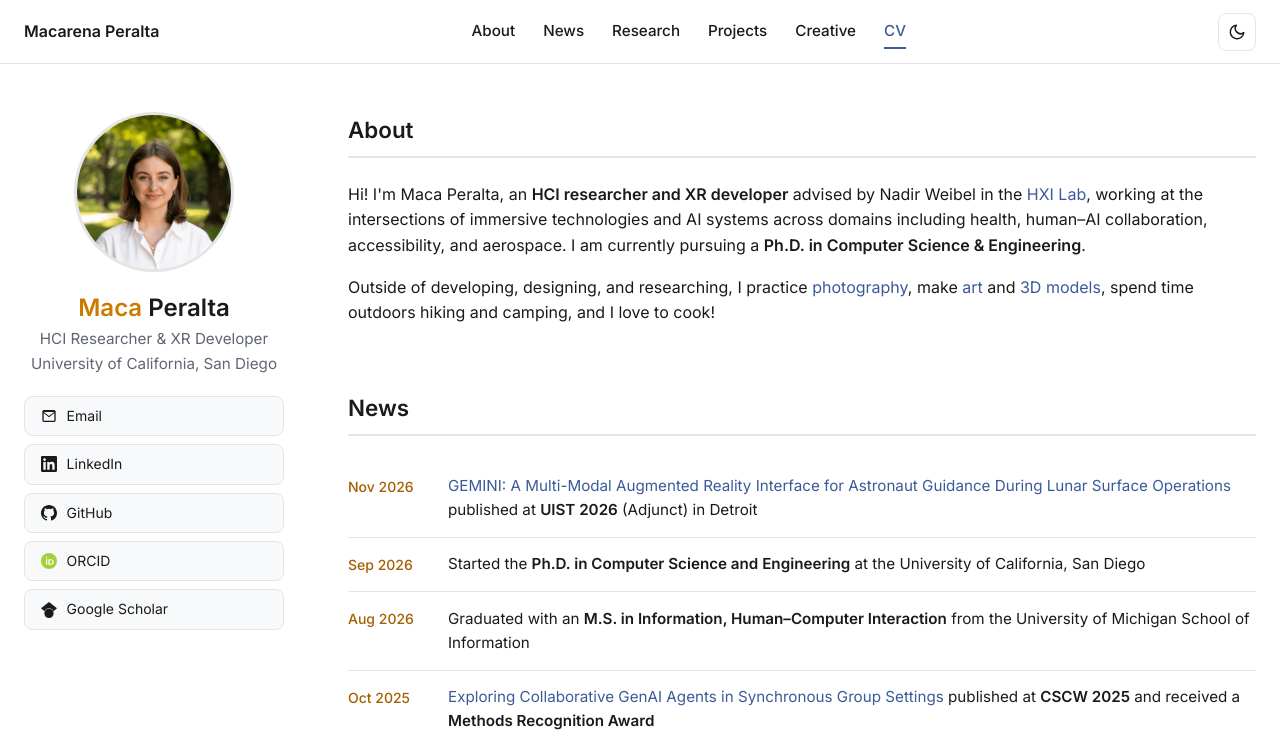
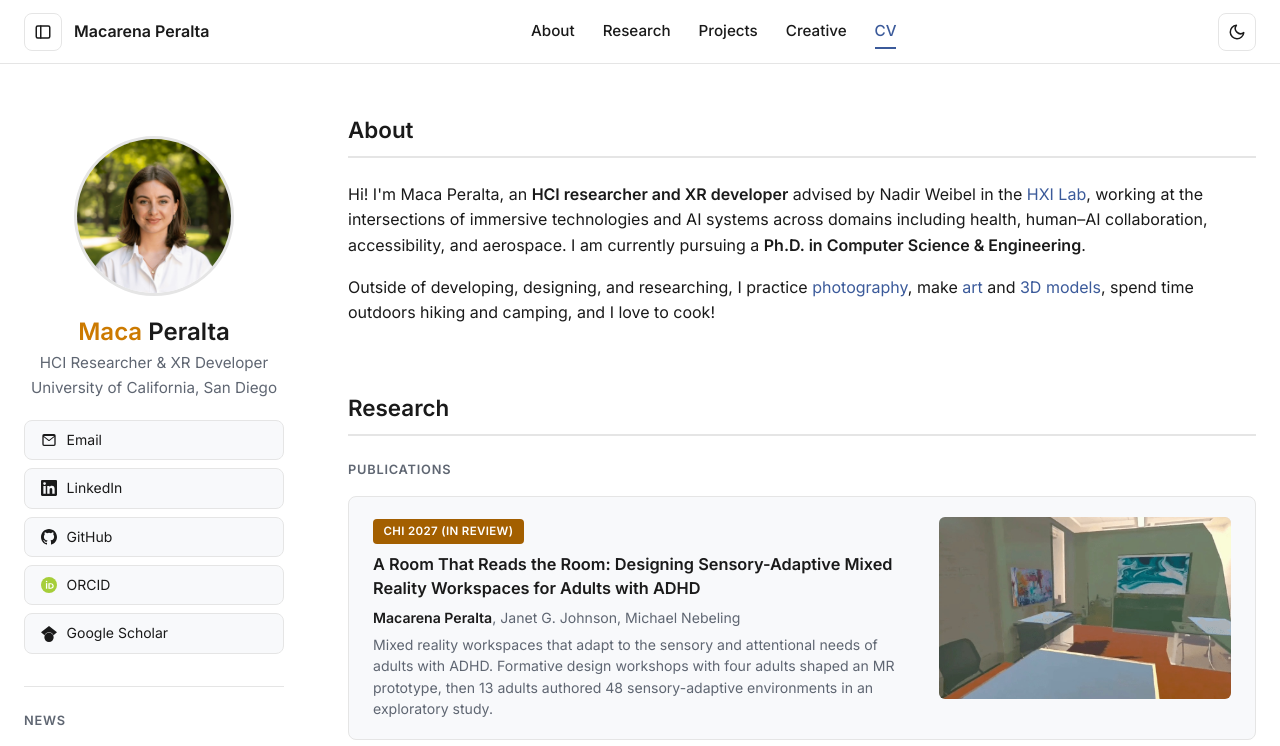
Before and after one commit to MacaPeralta/MacaPeralta.github.io, a plain HTML site: page index.html in a window 1280 px wide. Shown: the top 746 px of the page. Drawn offline with Linux system fonts and the light colour scheme.

Commit message:
Collapsible side panel with News moved into it
Co-Authored-By: Claude Opus 5.5 <noreply@anthropic.com>

```diff
--- a/home.css
+++ b/home.css
@@ -120,16 +120,78 @@ ul { list-style: none; }
   padding: 3rem 1.5rem 2rem;
   display: flex;
   align-items: flex-start;
-  gap: 4rem;
 }
 
+/* ---------- Collapsible side panel ---------- */
 .sidebar {
-  width: 260px;
+  --panel: 260px;
+  width: var(--panel);
+  margin-right: 4rem;
   flex-shrink: 0;
   text-align: center;
   position: sticky;
-  top: 96px;
+  top: 72px;
+  max-height: calc(100vh - 80px);
+  padding: 24px 0 1.5rem;          /* room for the Sol de Mayo's rays */
+  overflow-x: hidden;
+  overflow-y: auto;
+  scrollbar-width: thin;
+  transition: width .35s ease, margin-right .35s ease, opacity .25s ease, visibility 0s;
 }
+.sidebar__inner { width: var(--panel); }
+html.sidebar-closed .sidebar {
+  width: 0;
+  margin-right: 0;
+  opacity: 0;
+  visibility: hidden;
+  transition: width .35s ease, margin-right .35s ease, opacity .2s ease, visibility 0s .35s;
+}
+html:not(.sidebar-ready) .sidebar { transition: none; }
+@media (prefers-reduced-motion: reduce) { .sidebar { transition: none !important; } }
+
+.nav__left { display: flex; align-items: center; gap: .75rem; min-width: 0; }
+.sidebar-toggle {
+  width: 38px;
+  height: 38px;
+  flex-shrink: 0;
+  display: grid;
+  place-items: center;
+  background: none;
+  border: 1px solid var(--border);
+  border-radius: 8px;
+  color: var(--text);
+  cursor: pointer;
+  transition: background-color .2s, color .2s;
+}
+.sidebar-toggle:hover { background: var(--card); color: var(--accent); }
+.sidebar-toggle svg { width: 18px; height: 18px; }
+html.sidebar-closed .sidebar-toggle { color: var(--muted); }
+
+/* News, inside the panel */
+.sidebar-news {
+  margin-top: 2rem;
+  padding: 1.5rem 0 0;
+  border-top: 1px solid var(--border);
+  text-align: left;
+}
+.sidebar-news h2 {
+  margin: 0 0 .5rem;
+  padding: 0;
+  border: 0;
+  font-size: .8rem;
+  font-weight: 600;
+  letter-spacing: .06em;
+  text-transform: uppercase;
+  color: var(--muted);
+}
+.sidebar .news li {
+  flex-direction: column;
+  gap: .15rem;
+  padding: .7rem 0;
+  font-size: .85rem;
+  line-height: 1.5;
+}
+.sidebar .news__date { width: auto; font-size: .75rem; padding-top: 0; }
 .profile-photo {
   width: 160px;
   height: 160px;
@@ -463,10 +525,15 @@ a.project:hover h3 { color: var(--accent); }
   .layout { flex-direction: column; gap: 2rem; padding: 2rem 1rem; }
   .sidebar {
     width: 100%;
+    margin-right: 0;
     position: static;
+    max-height: none;
+    overflow: visible;
     padding-bottom: 2rem;
     border-bottom: 1px solid var(--border);
   }
+  .sidebar__inner { width: auto; }
+  html.sidebar-closed .sidebar { display: none; }
   .social-links { flex-direction: row; flex-wrap: wrap; justify-content: center; }
   .nav__brand { display: none; }
   .nav__inner { padding: 0 1rem; }
--- a/index.html
+++ b/index.html
@@ -55,6 +55,7 @@
     try { saved = localStorage.getItem('theme'); } catch (e) {}
     var theme = saved || (window.matchMedia('(prefers-color-scheme: dark)').matches ? 'dark' : 'light');
     document.documentElement.setAttribute('data-theme', theme);
+    try { if (localStorage.getItem('sidebar') === 'closed') document.documentElement.classList.add('sidebar-closed'); } catch (e) {}
   })();
 </script>
 </head>
@@ -63,10 +64,14 @@
 <!-- ======================= NAV ======================= -->
 <nav class="nav">
   <div class="nav__inner">
+    <div class="nav__left">
+      <button class="sidebar-toggle" type="button" aria-controls="sidebar" aria-expanded="true" aria-label="Hide side panel">
+        <svg viewBox="0 0 24 24" fill="none" stroke="currentColor" stroke-width="2" stroke-linecap="round" stroke-linejoin="round" aria-hidden="true"><rect x="3" y="4" width="18" height="16" rx="2"/><path d="M9 4v16"/></svg>
+      </button>
       <a class="nav__brand" href="#about">Macarena Peralta</a>
+    </div>
     <ul class="nav__links">
       <li><a href="#about">About</a></li>
-      <li><a href="#news">News</a></li>
       <li><a href="#research">Research</a></li>
       <li><a href="#projects">Projects</a></li>
       <li><a href="creative.html">Creative</a></li>
@@ -82,7 +87,8 @@
 <div class="layout">
 
   <!-- ======================= SIDEBAR ======================= -->
-  <aside class="sidebar">
+  <aside class="sidebar" id="sidebar">
+    <div class="sidebar__inner">
       <!-- Hover: photo turns into the Sol de Mayo (eyes follow the cursor).
            Click: the sun winks and sips mate. -->
       <button class="avatar sol" type="button" aria-label="Portrait of Macarena Peralta. Hover to meet the Sol de Mayo, click to make it wink and sip some mate.">
@@ -171,20 +177,10 @@
           Google Scholar
         </a>
       </div>
-  </aside>
-
-  <!-- ======================= MAIN ======================= -->
-  <main class="main">
-
-    <section class="bio" id="about">
-      <h2>About</h2>
-      <p>Hi! I'm Maca Peralta, an <strong>HCI researcher and XR developer</strong> advised by Nadir Weibel in the <a href="https://hxi.ucsd.edu/" target="_blank" rel="noopener">HXI Lab</a>, working at the intersections of immersive technologies and AI systems across domains including health, human–AI collaboration, accessibility, and aerospace. I am currently pursuing a <strong>Ph.D. in Computer Science &amp; Engineering</strong>.</p>
-      <p>Outside of developing, designing, and researching, I practice <a href="creative.html#photography">photography</a>, make <a href="creative.html#art">art</a> and <a href="creative.html#models">3D models</a>, spend time outdoors hiking and camping, and I love to cook!</p>
-    </section>
 
       <!-- ======================= NEWS ======================= -->
-    <section id="news">
-      <h2>News</h2>
+      <section class="sidebar-news" id="news" aria-labelledby="news-title">
+        <h2 id="news-title">News</h2>
         <ul class="news">
           <li>
             <span class="news__date">Nov 2026</span>
@@ -224,6 +220,18 @@
           </li>
         </ul>
       </section>
+    </div>
+  </aside>
+
+  <!-- ======================= MAIN ======================= -->
+  <main class="main">
+
+    <section class="bio" id="about">
+      <h2>About</h2>
+      <p>Hi! I'm Maca Peralta, an <strong>HCI researcher and XR developer</strong> advised by Nadir Weibel in the <a href="https://hxi.ucsd.edu/" target="_blank" rel="noopener">HXI Lab</a>, working at the intersections of immersive technologies and AI systems across domains including health, human–AI collaboration, accessibility, and aerospace. I am currently pursuing a <strong>Ph.D. in Computer Science &amp; Engineering</strong>.</p>
+      <p>Outside of developing, designing, and researching, I practice <a href="creative.html#photography">photography</a>, make <a href="creative.html#art">art</a> and <a href="creative.html#models">3D models</a>, spend time outdoors hiking and camping, and I love to cook!</p>
+    </section>
+
 
     <!-- ======================= RESEARCH ======================= -->
     <section id="research">
@@ -498,6 +506,26 @@
       });
     })();
 
+    // Side panel: open / close, remembered per visitor
+    (function () {
+      var root = document.documentElement;
+      var btn = document.querySelector('.sidebar-toggle');
+      function sync() {
+        var open = !root.classList.contains('sidebar-closed');
+        btn.setAttribute('aria-expanded', open);
+        btn.setAttribute('aria-label', open ? 'Hide side panel' : 'Show side panel');
+        btn.title = open ? 'Hide side panel' : 'Show side panel';
+      }
+      btn.addEventListener('click', function () {
+        root.classList.toggle('sidebar-closed');
+        try { localStorage.setItem('sidebar', root.classList.contains('sidebar-closed') ? 'closed' : 'open'); } catch (e) {}
+        sync();
+      });
+      sync();
+      // Only animate after the first paint, so a closed panel doesn't slide shut on load
+      requestAnimationFrame(function () { requestAnimationFrame(function () { root.classList.add('sidebar-ready'); }); });
+    })();
+
     // Highlight the nav link for the section on screen
     var links = document.querySelectorAll('.nav__links a');
     var sections = document.querySelectorAll('main section[id]');
```
Also changed, not shown: a2-go.html (+0 -1 lines), ar-privacy.html (+0 -1 lines), asteroids.html (+0 -1 lines), bbb-lab.html (+0 -1 lines), caregivr.html (+0 -1 lines), claws.html (+0 -1 lines), disco.html (+0 -1 lines), elgaucho.html (+0 -1 lines), junocam.html (+0 -1 lines), productivity-pals.html (+0 -1 lines), risky-roads.html (+0 -1 lines), ror.html (+0 -1 lines), socialsphere.html (+0 -1 lines). Lines whose indentation alone changed are shown as unchanged.
